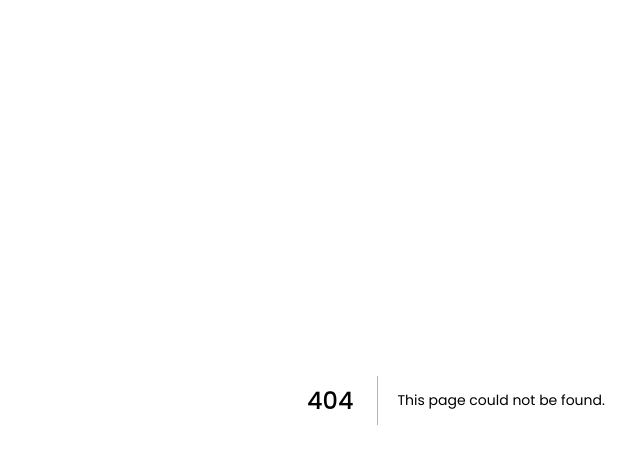
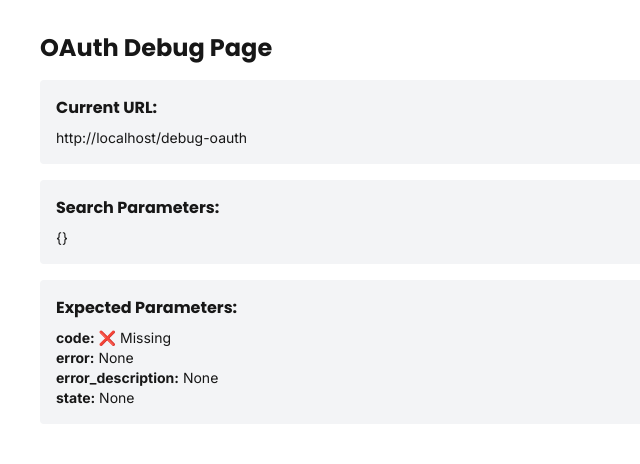
Before and after one commit to EiraCleaning/Wanderlinkhub, a Next.js app: page /debug-oauth in a window 1280 px wide. Before the commit this address had no page. Shown: the top 464 px of the page, without its empty margins (184-824 px from the left). Built offline with nearby package versions, Linux system fonts and the light colour scheme; a web font is replaced by a local one.

Commit message:
Add OAuth debugging tools to diagnose authorization code issue

```diff
--- a/app/(public)/auth/callback/page.tsx
+++ b/app/(public)/auth/callback/page.tsx
@@ -16,6 +16,15 @@ function AuthCallbackContent() {
         const error = searchParams.get('error');
         const errorDescription = searchParams.get('error_description');
 
+        // Debug logging
+        console.log('OAuth callback received:', {
+          code: code ? 'present' : 'missing',
+          error,
+          errorDescription,
+          fullUrl: window.location.href,
+          searchParams: Object.fromEntries(searchParams.entries())
+        });
+
         if (error) {
           console.error('OAuth error:', error, errorDescription);
           setStatus(`Authentication failed: ${errorDescription || error}`);
@@ -28,10 +37,11 @@ function AuthCallbackContent() {
 
         if (!code) {
           console.error('No authorization code received');
-          setStatus('No authorization code received');
+          console.log('Available search params:', Object.fromEntries(searchParams.entries()));
+          setStatus('No authorization code received - check Google OAuth settings');
           setTimeout(() => {
             router.push('/signin?error=no_code');
-          }, 2000);
+          }, 3000);
           return;
         }
 
--- /dev/null
+++ b/app/debug-oauth/page.tsx
@@ -0,0 +1,45 @@
+'use client';
+import { useSearchParams } from 'next/navigation';
+import { Suspense } from 'react';
+
+function OAuthDebugContent() {
+  const searchParams = useSearchParams();
+
+  const allParams = Object.fromEntries(searchParams.entries());
+
+  return (
+    <div className="p-8 max-w-4xl mx-auto">
+      <h1 className="text-2xl font-bold mb-4">OAuth Debug Page</h1>
+
+      <div className="bg-gray-100 p-4 rounded mb-4">
+        <h2 className="font-bold mb-2">Current URL:</h2>
+        <p className="text-sm break-all">{typeof window !== 'undefined' ? window.location.href : 'Loading...'}</p>
+      </div>
+
+      <div className="bg-gray-100 p-4 rounded mb-4">
+        <h2 className="font-bold mb-2">Search Parameters:</h2>
+        <pre className="text-sm overflow-auto">
+          {JSON.stringify(allParams, null, 2)}
+        </pre>
+      </div>
+
+      <div className="bg-gray-100 p-4 rounded">
+        <h2 className="font-bold mb-2">Expected Parameters:</h2>
+        <ul className="text-sm">
+          <li><strong>code:</strong> {allParams.code ? '✅ Present' : '❌ Missing'}</li>
+          <li><strong>error:</strong> {allParams.error || 'None'}</li>
+          <li><strong>error_description:</strong> {allParams.error_description || 'None'}</li>
+          <li><strong>state:</strong> {allParams.state || 'None'}</li>
+        </ul>
+      </div>
+    </div>
+  );
+}
+
+export default function OAuthDebug() {
+  return (
+    <Suspense fallback={<div>Loading...</div>}>
+      <OAuthDebugContent />
+    </Suspense>
+  );
+}
```
